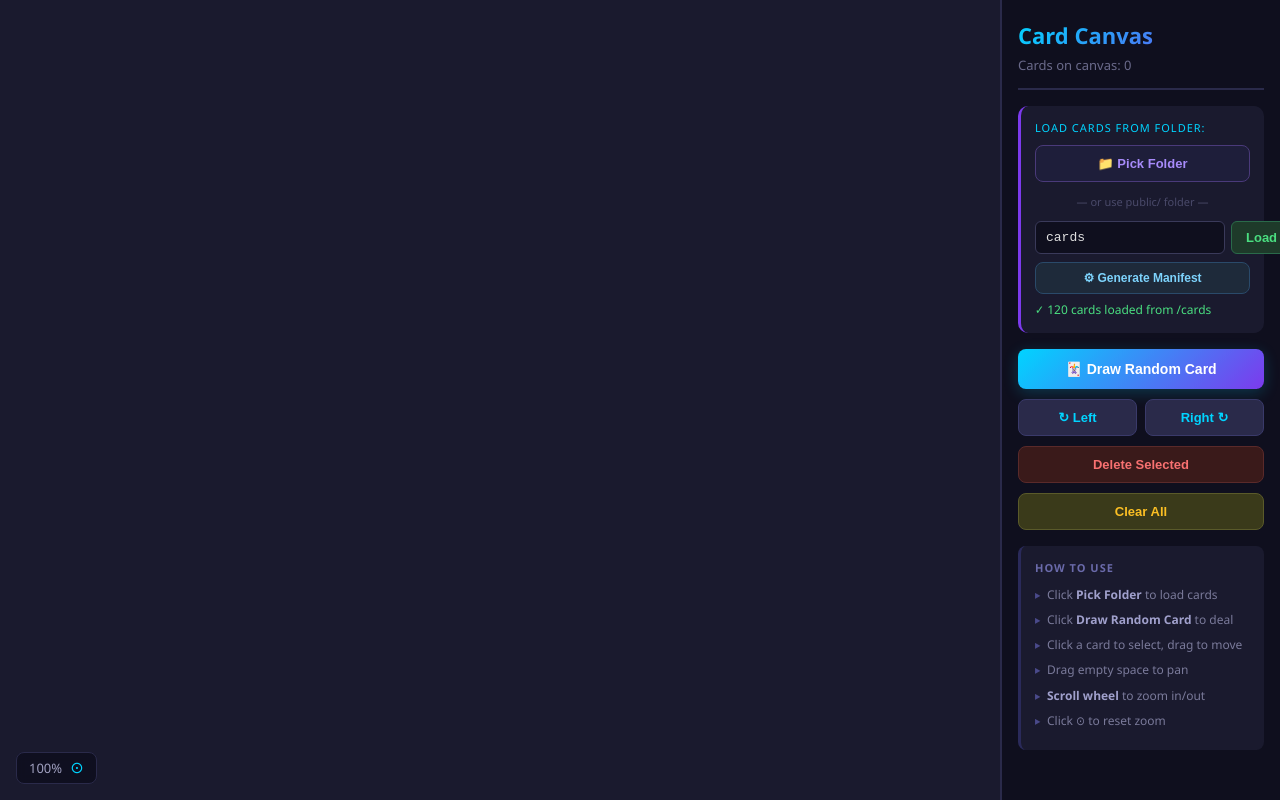
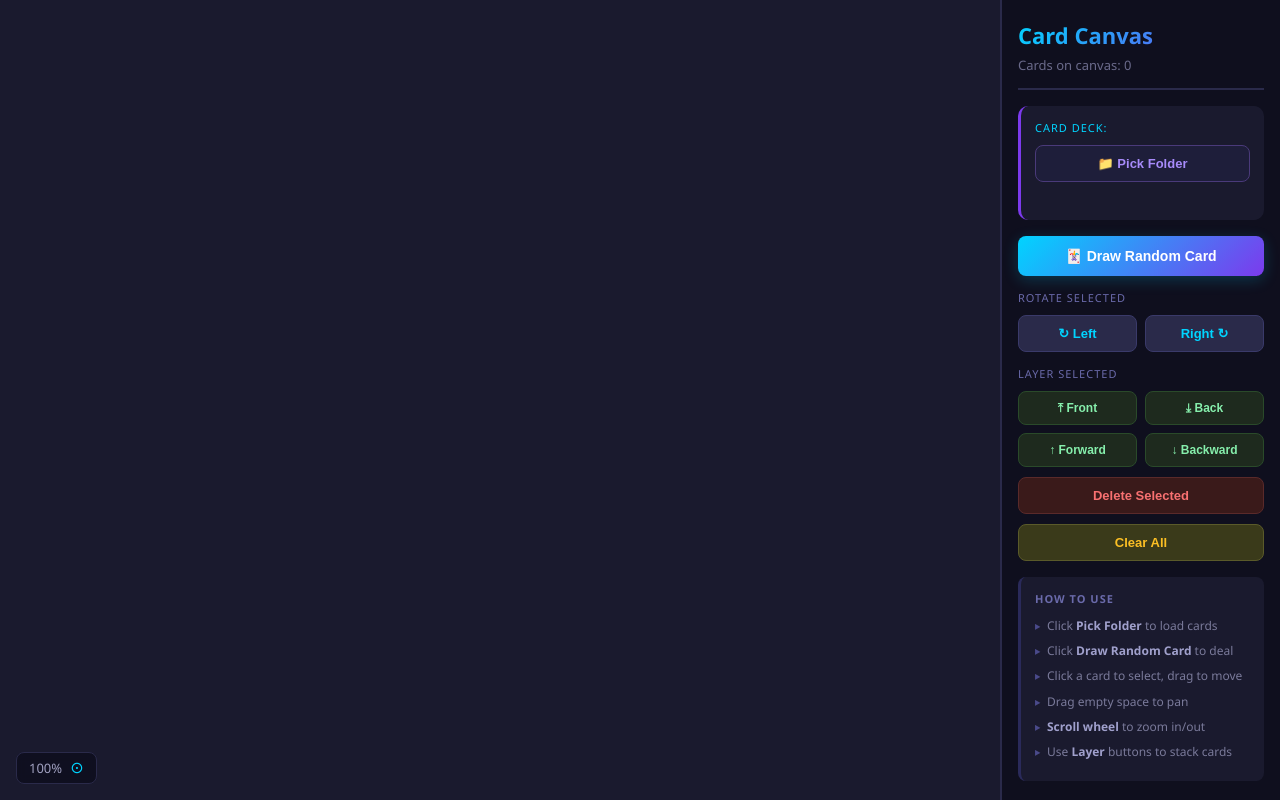
Before and after one commit to ChixenCounter/card-canvas-app, a React (Create React App) app: page / in a window 1280 px wide. Built offline with nearby package versions, Linux system fonts and the light colour scheme.

Commit message:
Clean up UI, remove manifest workflow

```diff
--- a/src/App.css
+++ b/src/App.css
@@ -310,3 +310,36 @@ canvas {
 .btn-reset-zoom:hover {
   transform: scale(1.3);
 }
+
+/* ── Layer Controls ──────────────────────────────── */
+.section-label {
+  font-size: 11px;
+  text-transform: uppercase;
+  letter-spacing: 1px;
+  color: #6a6aaa;
+  margin-top: 4px;
+}
+
+.layer-controls {
+  display: grid;
+  grid-template-columns: 1fr 1fr;
+  gap: 8px;
+}
+
+.btn-layer {
+  padding: 9px 10px;
+  background: #1e2a1e;
+  color: #86efac;
+  border: 1px solid #2a4a2a;
+  border-radius: 8px;
+  font-size: 12px;
+  font-weight: 600;
+  cursor: pointer;
+  transition: all 0.2s ease;
+  width: 100%;
+}
+
+.btn-layer:hover {
+  background: #2a3a2a;
+  border-color: #86efac;
+}
--- a/src/App.js
+++ b/src/App.js
@@ -5,8 +5,6 @@ function App() {
   const canvasRef = useRef(null);
   const [cards, setCards] = useState([]);
   const [deckCount, setDeckCount] = useState(0);
-  const [cardDirectory, setCardDirectory] = useState('cards');
-  const [dirInput, setDirInput] = useState('cards');
   const [statusMessage, setStatusMessage] = useState('');
   const [statusType, setStatusType] = useState('info');
   const [loadedFiles, setLoadedFiles] = useState([]);
@@ -26,8 +24,6 @@ function App() {
     ctx.fillStyle = '#1a1a2e';
     ctx.fillRect(0, 0, canvas.width, canvas.height);
 
-    loadCardsFromManifest('cards');
-
     let selectedCard = null;
     let offsetX = 0;
     let offsetY = 0;
@@ -35,13 +31,9 @@ function App() {
     let panStartX = 0;
     let panStartY = 0;
 
-    // Convert screen coords to world coords
     const toWorld = (sx, sy) => {
       const vp = viewportRef.current;
-      return {
-        x: (sx - vp.x) / vp.scale,
-        y: (sy - vp.y) / vp.scale,
-      };
+      return { x: (sx - vp.x) / vp.scale, y: (sy - vp.y) / vp.scale };
     };
 
     canvas.addEventListener('mousedown', (e) => {
@@ -64,7 +56,6 @@ function App() {
         found.selected = true;
         redraw();
       } else {
-        // Start panning
         selectedCard = null;
         isPanning = true;
         panStartX = sx - viewportRef.current.x;
@@ -90,32 +81,20 @@ function App() {
       }
     });
 
-    canvas.addEventListener('mouseup', () => {
-      selectedCard = null;
-      isPanning = false;
-    });
+    canvas.addEventListener('mouseup', () => { selectedCard = null; isPanning = false; });
+    canvas.addEventListener('mouseleave', () => { selectedCard = null; isPanning = false; });
 
-    canvas.addEventListener('mouseleave', () => {
-      selectedCard = null;
-      isPanning = false;
-    });
-
-    // Zoom with mouse wheel
     canvas.addEventListener('wheel', (e) => {
       e.preventDefault();
       const rect = canvas.getBoundingClientRect();
       const sx = e.clientX - rect.left;
       const sy = e.clientY - rect.top;
-
       const vp = viewportRef.current;
       const zoomFactor = e.deltaY < 0 ? 1.1 : 0.9;
       const newScale = Math.min(Math.max(vp.scale * zoomFactor, 0.2), 5);
-
-      // Zoom toward mouse position
       vp.x = sx - (sx - vp.x) * (newScale / vp.scale);
       vp.y = sy - (sy - vp.y) * (newScale / vp.scale);
       vp.scale = newScale;
-
       setZoomLevel(Math.round(newScale * 100));
       redraw();
     }, { passive: false });
@@ -123,12 +102,8 @@ function App() {
     const redraw = () => {
       const vp = viewportRef.current;
       ctx.clearRect(0, 0, canvas.width, canvas.height);
-
-      // Background
       ctx.fillStyle = '#1a1a2e';
       ctx.fillRect(0, 0, canvas.width, canvas.height);
-
-      // Apply viewport transform
       ctx.save();
       ctx.translate(vp.x, vp.y);
       ctx.scale(vp.scale, vp.scale);
@@ -137,21 +112,17 @@ function App() {
         ctx.save();
         ctx.translate(card.x + card.width / 2, card.y + card.height / 2);
         ctx.rotate((card.rotation || 0) * Math.PI / 180);
-
         ctx.shadowColor = 'rgba(0,0,0,0.6)';
         ctx.shadowBlur = 12;
         ctx.shadowOffsetX = 4;
         ctx.shadowOffsetY = 4;
-
         ctx.drawImage(card.image, -card.width / 2, -card.height / 2, card.width, card.height);
-
         if (card.selected) {
           ctx.shadowColor = 'transparent';
           ctx.strokeStyle = '#00d4ff';
           ctx.lineWidth = 3 / vp.scale;
           ctx.strokeRect(-card.width / 2 - 3, -card.height / 2 - 3, card.width + 6, card.height + 6);
         }
-
         ctx.restore();
       });
 
@@ -167,37 +138,6 @@ function App() {
     window.redraw();
   };
 
-  const loadCardsFromManifest = async (dirPath) => {
-    try {
-      setStatusMessage('Loading...');
-      setStatusType('info');
-      const response = await fetch(`/${dirPath}/manifest.json`);
-      if (!response.ok) {
-        setStatusMessage(`No manifest.json found in /${dirPath}`);
-        setStatusType('error');
-        setCards([]);
-        return;
-      }
-      const fileList = await response.json();
-      const imageFiles = fileList.filter(f => /\.(jpg|jpeg|png|gif)$/i.test(f));
-      if (imageFiles.length === 0) {
-        setStatusMessage('No images found in manifest.');
-        setStatusType('error');
-        setCards([]);
-        return;
-      }
-      setCards(imageFiles);
-      setLoadedFiles([]);
-      setCardDirectory(dirPath);
-      setStatusMessage(`✓ ${imageFiles.length} cards loaded from /${dirPath}`);
-      setStatusType('success');
-    } catch (error) {
-      setStatusMessage(`Error: ${error.message}`);
-      setStatusType('error');
-      setCards([]);
-    }
-  };
-
   const handleFolderPick = (e) => {
     const files = Array.from(e.target.files).filter(f =>
       /\.(jpg|jpeg|png|gif)$/i.test(f.name)
@@ -209,43 +149,22 @@ function App() {
     }
     setLoadedFiles(files);
     setCards(files.map(f => f.name));
-    setCardDirectory('__local__');
-    setStatusMessage(`✓ ${files.length} cards loaded from folder`);
+    setStatusMessage(`✓ ${files.length} cards ready`);
     setStatusType('success');
     e.target.value = '';
   };
 
-  const generateManifest = async () => {
-    const dir = dirInput.trim();
-    if (!dir) return;
-    try {
-      const command = `node -e "const fs=require('fs');const files=fs.readdirSync('./public/${dir}').filter(f=>/\\\\.(jpg|jpeg|png|gif)$/i.test(f));fs.writeFileSync('./public/${dir}/manifest.json',JSON.stringify(files,null,2));console.log('Done! Found '+files.length+' cards.');"`;
-      await navigator.clipboard.writeText(command);
-      setStatusMessage('✓ Command copied! Paste in terminal, then click Load.');
-      setStatusType('success');
-    } catch {
-      setStatusMessage('Could not copy. Run the manifest command manually.');
-      setStatusType('error');
-    }
-  };
-
   const drawCard = () => {
     const canvas = canvasRef.current;
-    if (!canvas || cards.length === 0) { alert('No cards loaded.'); return; }
-    const randomIndex = Math.floor(Math.random() * cards.length);
-    if (cardDirectory === '__local__' && loadedFiles.length > 0) {
-      const file = loadedFiles[randomIndex];
-      const url = URL.createObjectURL(file);
-      const img = new Image();
-      img.onload = () => placeCard(img, canvas);
-      img.src = url;
+    if (!canvas || loadedFiles.length === 0) {
+      alert('Pick a folder of card images first.');
       return;
     }
-    const cardPath = `/${cardDirectory}/${cards[randomIndex]}`;
+    const randomIndex = Math.floor(Math.random() * loadedFiles.length);
+    const url = URL.createObjectURL(loadedFiles[randomIndex]);
     const img = new Image();
     img.onload = () => placeCard(img, canvas);
-    img.onerror = () => alert(`Failed to load: ${cards[randomIndex]}`);
-    img.src = cardPath;
+    img.src = url;
   };
 
   const placeCard = (img, canvas) => {
@@ -253,16 +172,12 @@ function App() {
     const maxWidth = 150;
     const maxHeight = 220;
     const scale = Math.min(maxWidth / img.width, maxHeight / img.height);
-
-    // Place card in center of current view
     const worldCenterX = (canvas.width / 2 - vp.x) / vp.scale;
     const worldCenterY = (canvas.height / 2 - vp.y) / vp.scale;
-    const jitter = 100;
-
     const card = {
       image: img,
-      x: worldCenterX - (img.width * scale) / 2 + (Math.random() - 0.5) * jitter,
-      y: worldCenterY - (img.height * scale) / 2 + (Math.random() - 0.5) * jitter,
+      x: worldCenterX - (img.width * scale) / 2 + (Math.random() - 0.5) * 100,
+      y: worldCenterY - (img.height * scale) / 2 + (Math.random() - 0.5) * 100,
       width: img.width * scale,
       height: img.height * scale,
       rotation: 0,
@@ -270,6 +185,40 @@ function App() {
     };
     cardsOnCanvasRef.current.push(card);
     setDeckCount(cardsOnCanvasRef.current.length);
+    window.redraw();
+  };
+
+  const bringToFront = () => {
+    const list = cardsOnCanvasRef.current;
+    const idx = list.findIndex(c => c.selected);
+    if (idx === -1) return;
+    const [card] = list.splice(idx, 1);
+    list.push(card);
+    window.redraw();
+  };
+
+  const sendToBack = () => {
+    const list = cardsOnCanvasRef.current;
+    const idx = list.findIndex(c => c.selected);
+    if (idx === -1) return;
+    const [card] = list.splice(idx, 1);
+    list.unshift(card);
+    window.redraw();
+  };
+
+  const bringForward = () => {
+    const list = cardsOnCanvasRef.current;
+    const idx = list.findIndex(c => c.selected);
+    if (idx === -1 || idx === list.length - 1) return;
+    [list[idx], list[idx + 1]] = [list[idx + 1], list[idx]];
+    window.redraw();
+  };
+
+  const sendBackward = () => {
+    const list = cardsOnCanvasRef.current;
+    const idx = list.findIndex(c => c.selected);
+    if (idx <= 0) return;
+    [list[idx], list[idx - 1]] = [list[idx - 1], list[idx]];
     window.redraw();
   };
 
@@ -307,30 +256,32 @@ function App() {
         </div>
 
         <div className="directory-section">
-          <label>Load Cards From Folder:</label>
+          <label>Card Deck:</label>
           <button className="btn btn-folder" onClick={() => folderInputRef.current.click()}>
             📁 Pick Folder
           </button>
           <input ref={folderInputRef} type="file" webkitdirectory="true" multiple
             style={{ display: 'none' }} onChange={handleFolderPick} />
-          <div className="divider">— or use public/ folder —</div>
-          <div className="dir-row">
-            <input type="text" placeholder="folder name" value={dirInput}
-              onChange={(e) => setDirInput(e.target.value)}
-              onKeyPress={(e) => e.key === 'Enter' && loadCardsFromManifest(dirInput)}
-              className="dir-input" />
-            <button className="btn btn-load" onClick={() => loadCardsFromManifest(dirInput)}>Load</button>
-          </div>
-          <button className="btn btn-manifest" onClick={generateManifest}>⚙ Generate Manifest</button>
           <p className={`status-message status-${statusType}`}>{statusMessage}</p>
         </div>
 
         <div className="controls">
           <button className="btn btn-primary" onClick={drawCard}>🃏 Draw Random Card</button>
+
+          <div className="section-label">Rotate Selected</div>
           <div className="rotation-controls">
             <button className="btn btn-secondary" onClick={() => rotateSelected(-15)}>↻ Left</button>
             <button className="btn btn-secondary" onClick={() => rotateSelected(15)}>Right ↻</button>
           </div>
+
+          <div className="section-label">Layer Selected</div>
+          <div className="layer-controls">
+            <button className="btn btn-layer" onClick={bringToFront}>⤒ Front</button>
+            <button className="btn btn-layer" onClick={sendToBack}>⤓ Back</button>
+            <button className="btn btn-layer" onClick={bringForward}>↑ Forward</button>
+            <button className="btn btn-layer" onClick={sendBackward}>↓ Backward</button>
+          </div>
+
           <button className="btn btn-danger" onClick={deleteSelected}>Delete Selected</button>
           <button className="btn btn-warning" onClick={clearCanvas}>Clear All</button>
         </div>
@@ -343,7 +294,7 @@ function App() {
             <li>Click a card to select, drag to move</li>
             <li>Drag empty space to pan</li>
             <li><strong>Scroll wheel</strong> to zoom in/out</li>
-            <li>Click ⊙ to reset zoom</li>
+            <li>Use <strong>Layer</strong> buttons to stack cards</li>
           </ul>
         </div>
       </aside>
```
